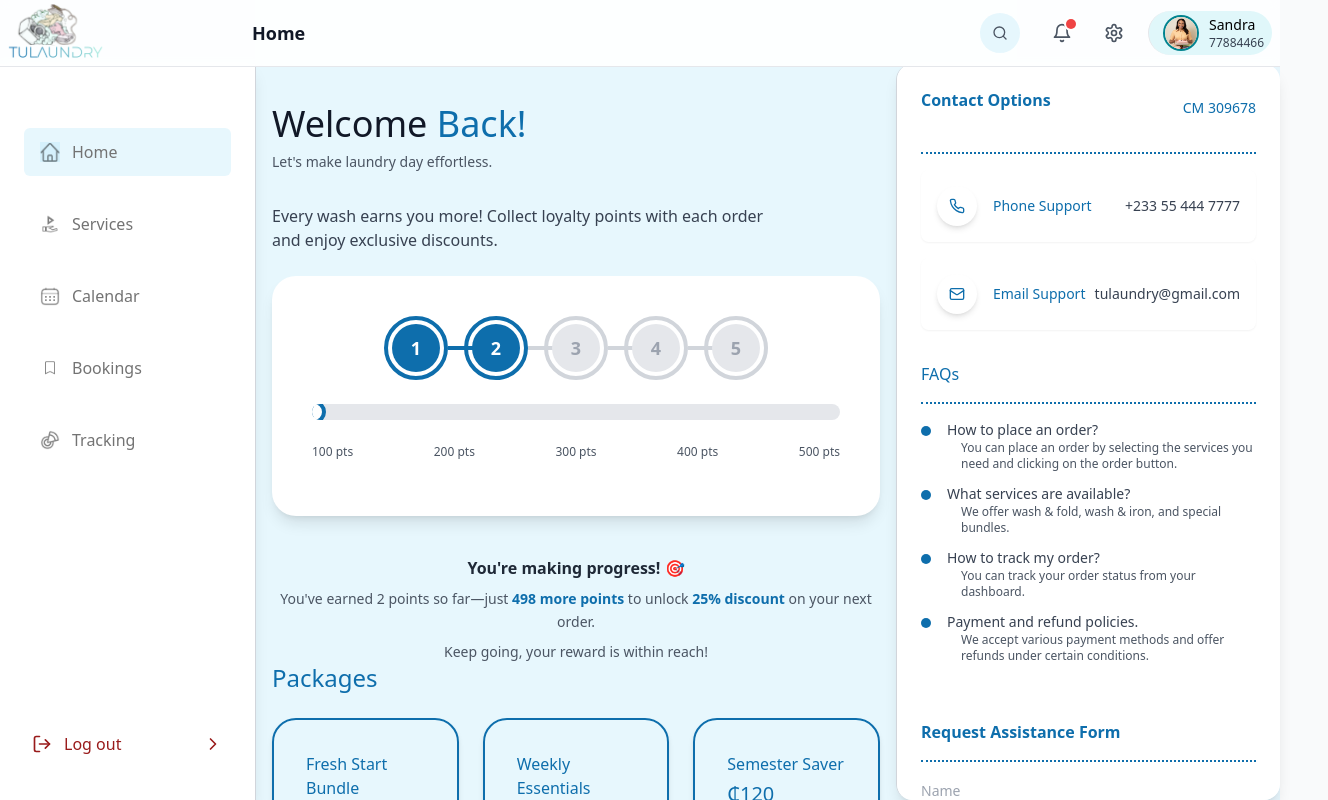
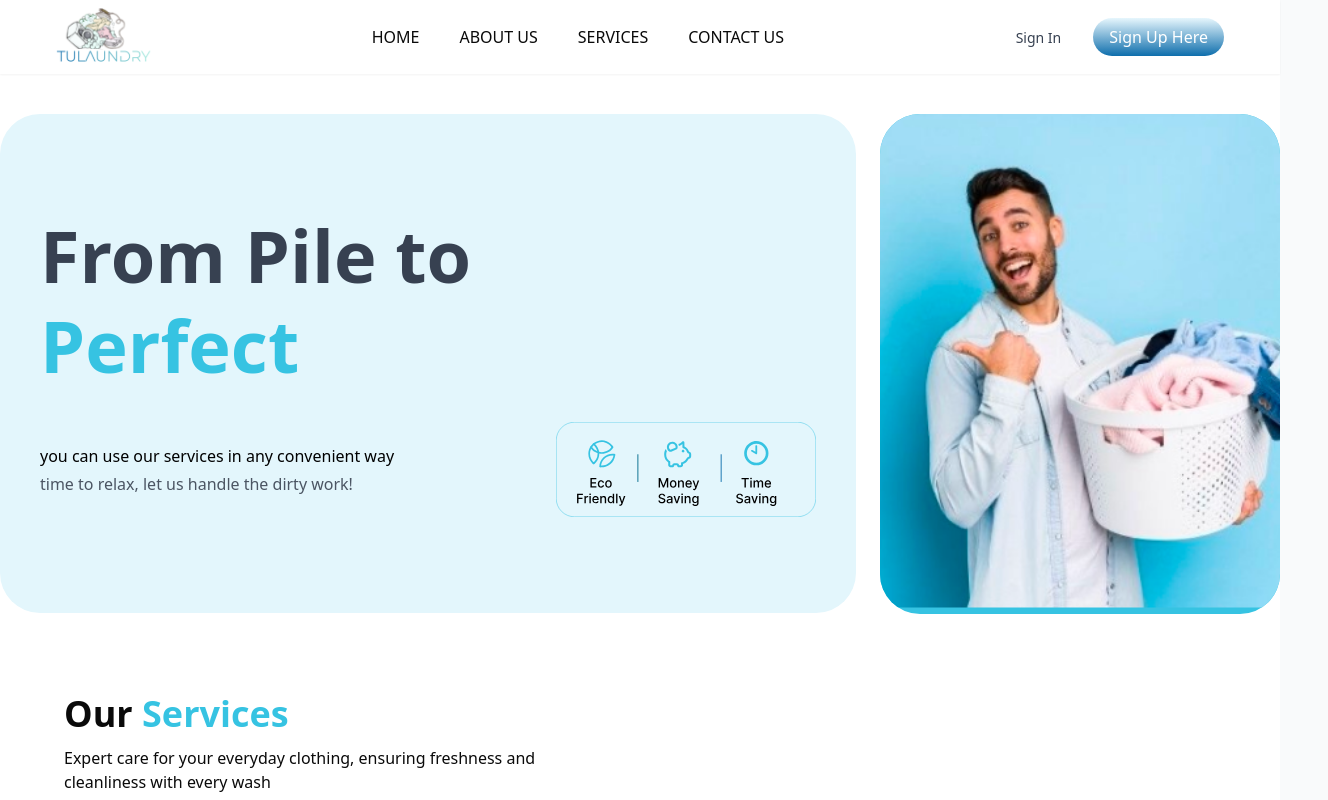
Before and after one commit to Aristocratjnr/Consumer-dashboard, a Next.js app: page / in a window 1280 px wide. Shown: the top 800 px of the page, 1328 px wide, since content can reach past the window. Built offline with nearby package versions, Linux system fonts and the light colour scheme.

Commit message:
refactor: remove Dashboard component and update SignIn link for improved navigation

```diff
--- a/src/app/(dashboard)/page.tsx
+++ /dev/null
@@ -1,13 +0,0 @@
-'use client';
-import React
- from "react";
-import Dashboard from "./home/page";
-
-    const page = () => {
-    return (
-        <div className="min-h-screen bg-white">
-        <Dashboard/>
-        </div>
-    );
-    };
-    export default page;
--- a/src/app/auth/SignIn/page.tsx
+++ b/src/app/auth/SignIn/page.tsx
@@ -22,7 +22,7 @@ export default function SignIn() {
               Don't have an account yet?{" "}
             </span>
             <Link
-              href="/sign-up"
+              href="/auth/SignUp"
               className="text-sm md:text-lg font-semibold text-gray-900 hover:underline"
             >
               Sign up
```
